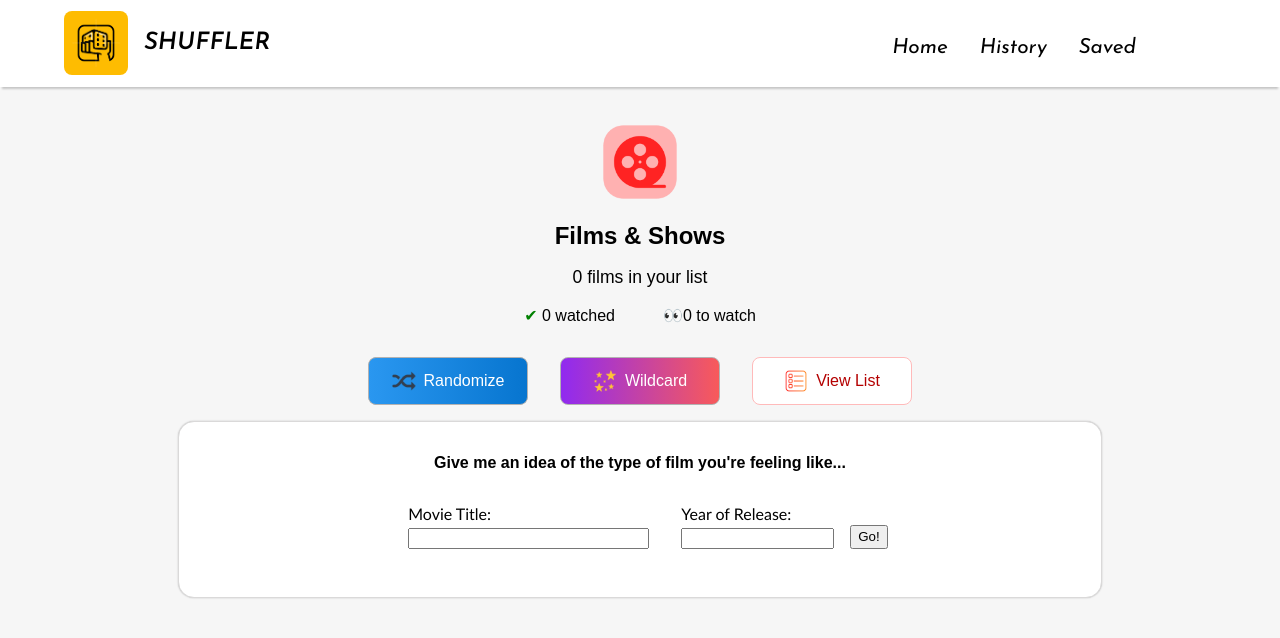
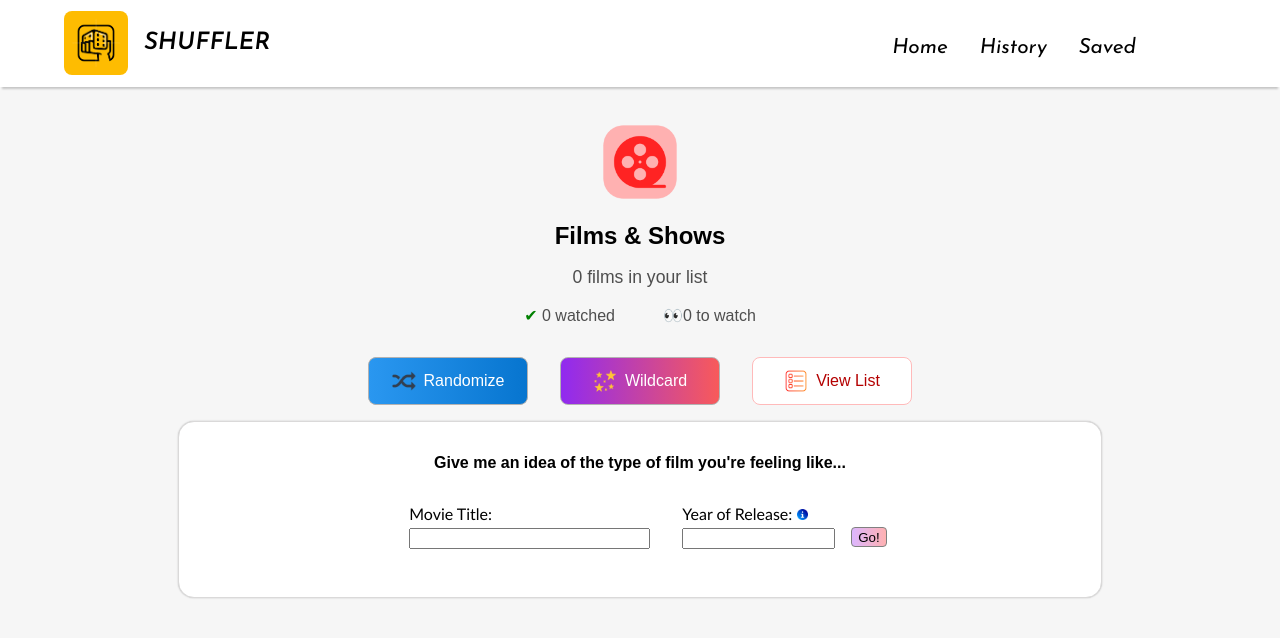
Before and after one commit to swiftybo/shuffler, a React (Vite) app: page /films in a window 1280 px wide. Both pictures are taken after a click on the button "Wildcard". Shown: the top 638 px of the page. Built offline with nearby package versions, Linux system fonts and the light colour scheme; no server answers.

Commit message:
change some font colors in categoryHeader and completed positioning of the infoBox in wildcard component

```diff
--- a/src/components/filmComponents/WildcardSection.jsx
+++ b/src/components/filmComponents/WildcardSection.jsx
@@ -1,6 +1,7 @@
 import { useState, useActionState, useEffect } from "react"
 import { fetchFilmID, fetchRecommendedFilm } from "../../httpRequests.js"
 import classes from "./WildCardSection.module.css"
+import infoIcon from "../../assets/information-icon.png"
 const initialState = {userMovieTitle: "", userMovieYear: ""}
 
 export default function WildcardSection() {
@@ -20,6 +21,7 @@ export default function WildcardSection() {
     // state to save the current suggested movies based on the user's inputs
     const [suggestedMovies, setSuggestedMovies] = useState([])
     const [suggestedMovieIndex, setSuggestedMovieIndex] = useState(0)
+    const [isInfoBoxVisible, setIsInfoBoxVisible] = useState(false)
 
     useEffect(() => {
         // Conditional check added here
@@ -53,10 +55,11 @@ export default function WildcardSection() {
                 <section className={classes.wildcardSection__formInputSection}>
                     <div className={classes.wildcardSection__formField}>
                         <label className={classes.wildcardSection__formLabel} name="movieTitle">Movie Title:</label>
-                        <input size="27" className={classes.wildcardSection__formInput} name="movieTitle" type="text" defaultValue={formState.userMovieTitle}/>
+                        <input size="27" className={classes.wildcardSection__formInput} name="movieTitle" type="text" defaultValue={formState.userMovieTitle} required/>
                     </div>
                     <div className={classes.wildcardSection__formField}>
-                        <label className={classes.wildcardSection__formLabel} name="movieYear">Year of Release: </label>
+                        <label className={classes.wildcardSection__formLabel} name="movieYear">Year of Release:<img className={classes.wildcardSection__infoIcon} src={infoIcon} onMouseEnter={() => setIsInfoBoxVisible(true)} onMouseLeave={() => setIsInfoBoxVisible(false)}/></label>
+                        {isInfoBoxVisible && <div className={classes.wildcardSection__infoBox}>Providing a year will help in identifying the movie you are thinking about!</div>}
                         <input size="16" className={classes.wildcardSection__formInput} name="movieYear" type="text" defaultValue={formState.userMovieYear}/>
                     </div>
                     <button className={classes.wildcardSection__formBtn}>Go!</button>
--- a/src/components/filmComponents/WildcardSection.module.css
+++ b/src/components/filmComponents/WildcardSection.module.css
@@ -1,5 +1,6 @@
 .wildcardSection {
     width: 85%;
+    min-width: 38rem;
     border: 1px solid rgb(218, 217, 217);
     background-color: white;
     box-shadow: 0px 0px 1.5px 0px rgb(182, 182, 182);
@@ -30,6 +31,7 @@
 .wildcardSection__formField {
     text-align: left;
     margin: 1rem;
+    position: relative;
 }
 
 .wildcardSection__formLabel {
@@ -42,9 +44,31 @@
     size: 10rem;
 }
 
+.wildcardSection__infoIcon {
+    height: 0.7rem;
+    width: 0.7rem;
+    margin-left: 0.3rem;
+}
+
+.wildcardSection__infoBox{
+    display: inline-block;
+    width: 12rem;
+    position: absolute;
+    background: lightblue;
+    border: 1px solid rgb(186, 186, 186);
+    border-radius: 0.5rem;
+    padding: 0.25rem;
+    font-size: 0.7rem;
+    left: 8rem;
+    bottom: 2rem;
+}
+
 .wildcardSection__formBtn {
-    height: 1.5rem;
-    margin-top: 2.3rem;
+    height: 1.3rem;
+    margin-top: 2.42rem;
+    background: linear-gradient(to right, rgb(220, 182, 255) , rgb(255, 177, 177));
+    border-radius: 0.25rem;
+    border: 1px solid grey;
 }
 
 .wildcardMovie {
--- a/src/components/generalComponents/CategoryHeader.module.css
+++ b/src/components/generalComponents/CategoryHeader.module.css
@@ -22,4 +22,5 @@
 
 .header__stat {
     margin: 0rem 1.5rem;
+    color: rgb(78, 78, 78);
 }
--- a/src/components/generalComponents/categoryHeader.jsx
+++ b/src/components/generalComponents/categoryHeader.jsx
@@ -9,7 +9,7 @@ export default function CategoryHeader() {
         <header className={classes.header}>
             <img className={classes.header__logo} src={filmLogo} alt="film logo"></img>
             <h2 className={classes.header__title}>Films & Shows</h2>
-            <p style={{fontSize: "1.1rem"}}>{fetchedFilms.length} films in your list</p>
+            <p style={{fontSize: "1.1rem", color: "rgba(78, 78, 78)"}}>{fetchedFilms.length} films in your list</p>
             <div className={classes.header__statsSection}>
                 <p className={classes.header__stat}><span style={{color: "green"}}>✔ </span>{watchedFilms.length} watched</p>
                 <p className={classes.header__stat}><span>👀</span>{unwatchedFilms.length} to watch</p>
```
